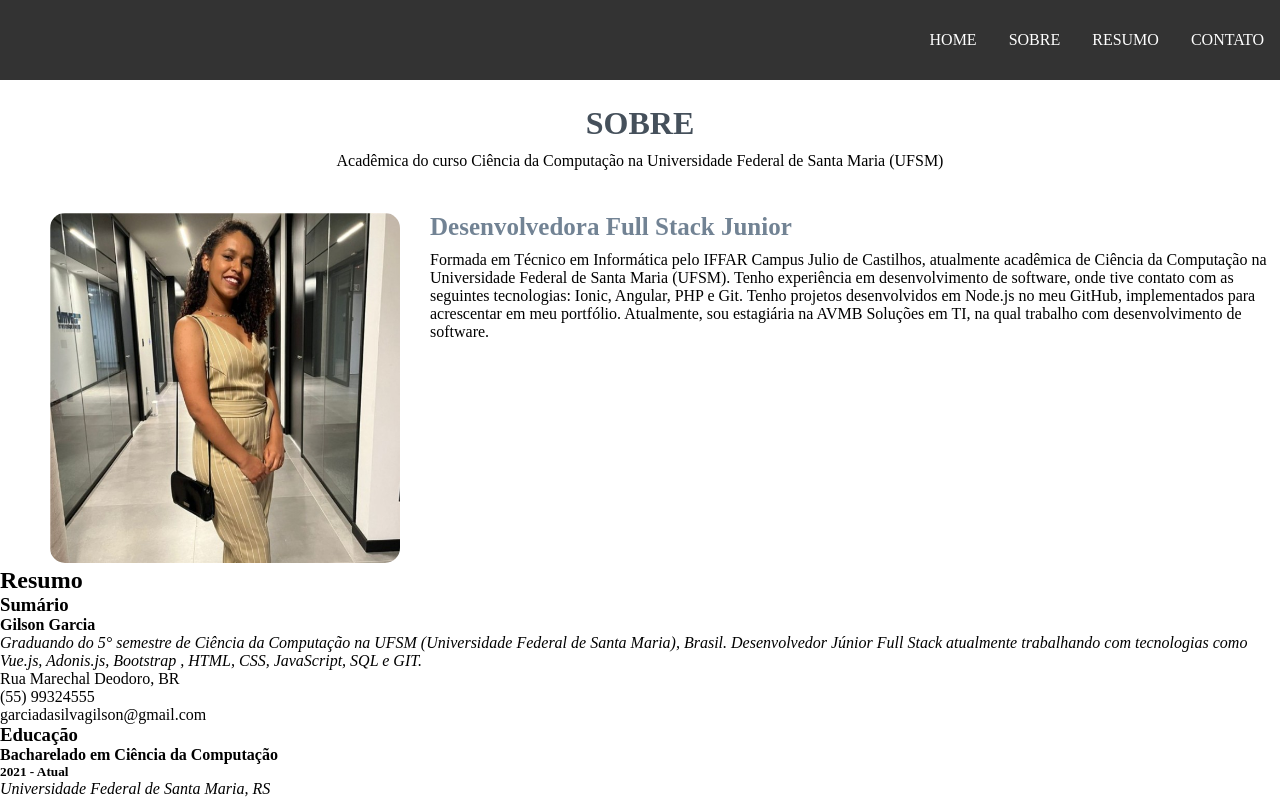
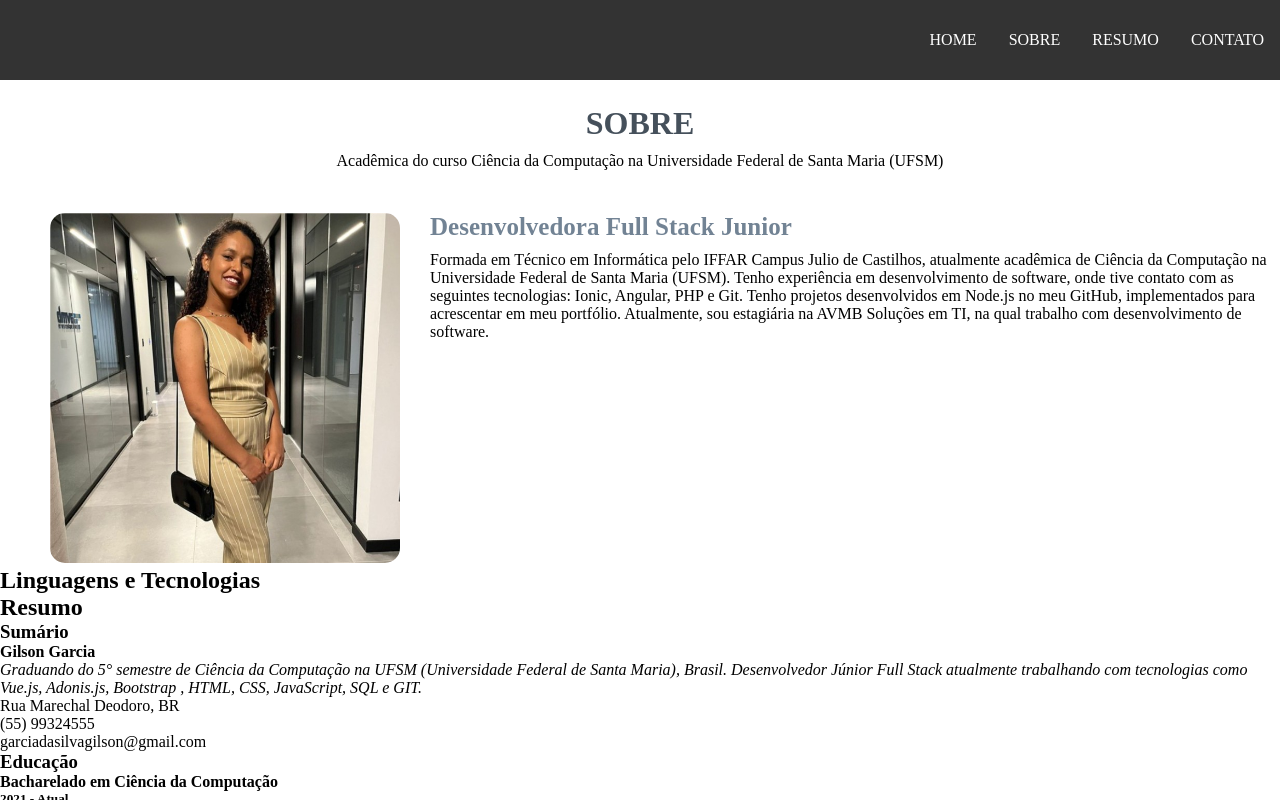
Before and after one commit to gsquevedo/MyPortfolio, a Vue app: page / in a window 1280 px wide. Shown: the top 800 px of the page. Built offline with nearby package versions, Linux system fonts and the light colour scheme.

Commit message:
Meu portfolio - Vue.js

```diff
--- a/package.json
+++ b/package.json
@@ -11,7 +11,8 @@
     "@coreui/icons": "^3.0.1",
     "@coreui/icons-vue": "^2.0.0",
     "core-js": "^3.8.3",
-    "vue": "^3.2.13"
+    "vue": "^3.2.13",
+    "vue-progressbar": "^0.7.5"
   },
   "devDependencies": {
     "@babel/core": "^7.12.16",
--- a/src/App.vue
+++ b/src/App.vue
@@ -1,10 +1,12 @@
 <template>
   <header id="header">
     <NavMenu/>
+  </header>
+  <main id="main">
     <SectionSobre/>
+    <SectionTech/>
     <SectionResumo/>
-    <SectionTech/>
-  </header>
+  </main>
 </template>
 
 <script>
@@ -13,14 +15,13 @@ import SectionSobre from './components/SectionSobre.vue'
 import SectionResumo from './components/SectionResumo.vue'
 import SectionTech from './components/SectionTech.vue'
 
-
 export default {
   name: 'App',
   components: {
     NavMenu,
     SectionSobre,
-    SectionResumo,
-    SectionTech
+    SectionTech,
+    SectionResumo
   }
 }
 </script>
--- a/src/components/SectionTech.vue
+++ b/src/components/SectionTech.vue
@@ -3,6 +3,11 @@
         <div class="container">
             <div class="section-title">
                 <h2> Linguagens e Tecnologias </h2>
+            </div>
+            <div class="section-techs">
+                <div class="progress">
+                    <div class="vue-progress-bar"></div>
+                </div>
             </div>
         </div>
     </section>
```
Also changed, not shown: 1 other file (tests, documents, lock files or other folders).
